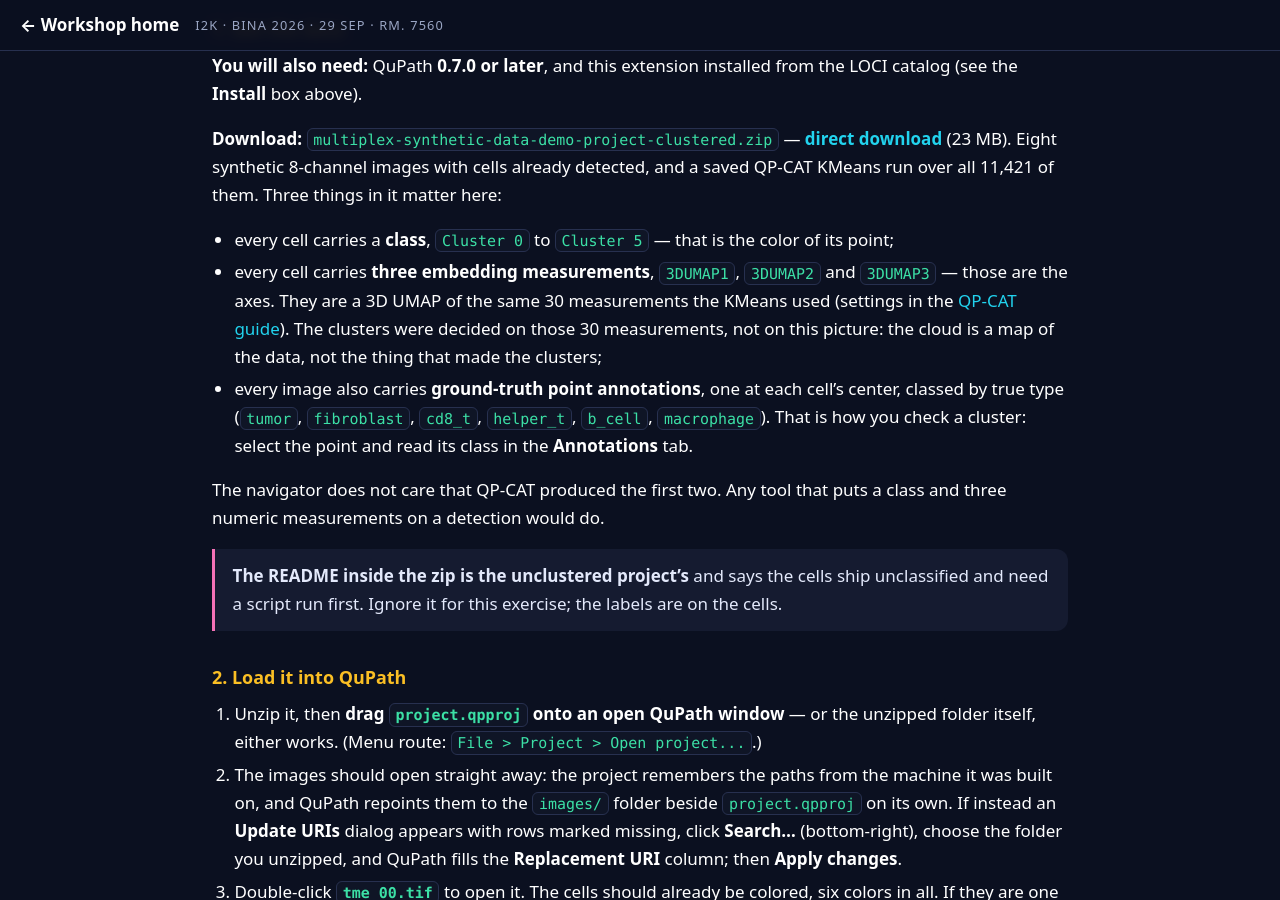
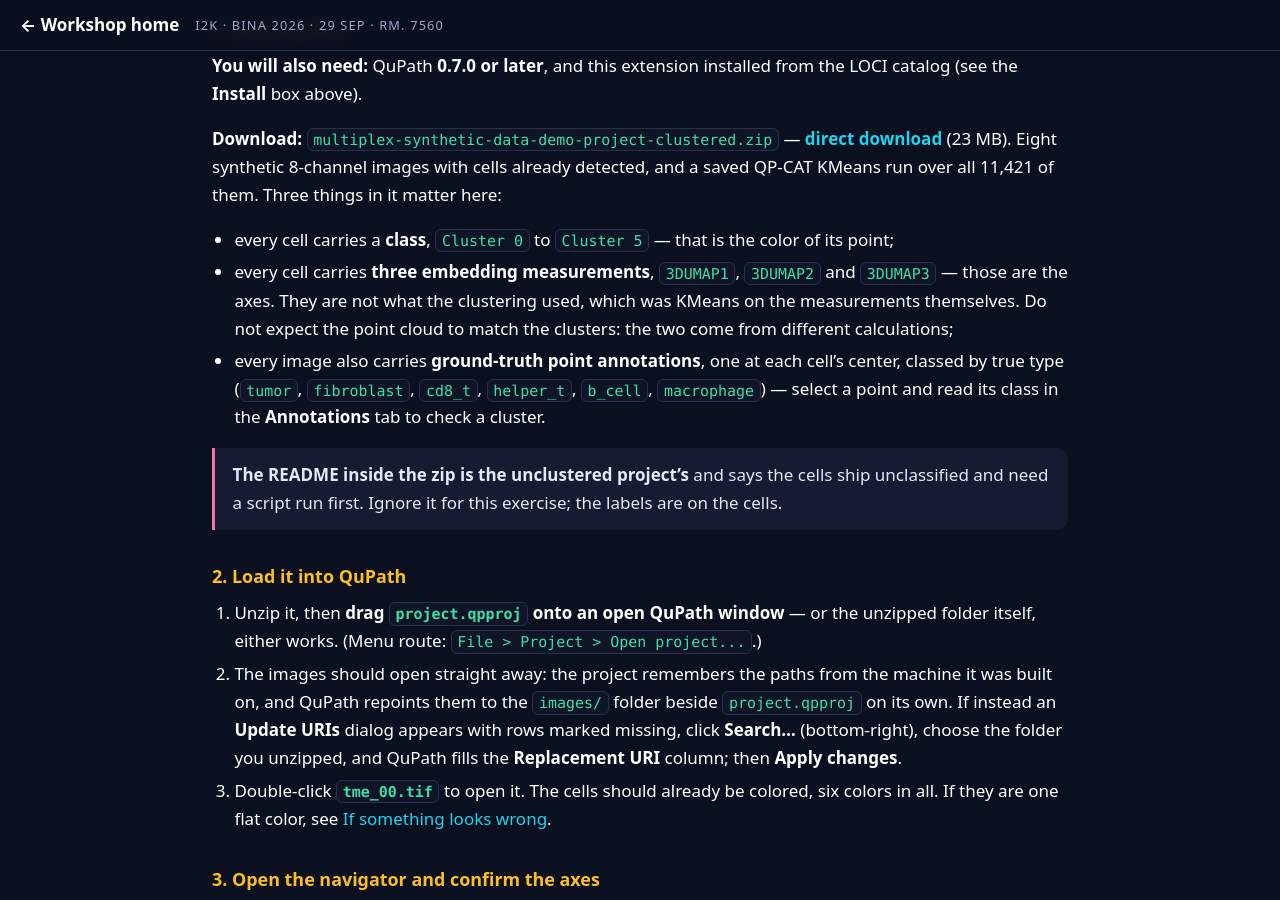
Before and after one commit to MichaelSNelson/BINA-I2K-2026-QuPath-Extensions, a Jekyll site: the page built from docs/04-cluster-3d-navigator.md, in a window 1280 px wide and 900 px high, scrolled down 2407 px. Built offline with Jekyll 4.4.1, drawn with Linux system fonts in a browser that asks for light colours.

Commit message:
Guide 4: cut the axes bullet to the point it exists to make
Five lines explaining that the axes are a 3D UMAP of the same 30
measurements KMeans used, that the clusters were decided on those, and that
the cloud is "a map of the data, not the thing that made the clusters" --
three ways of saying one thing, with a cross-reference in the middle.

Now: the axes are not what the clustering used, so do not expect the cloud
to match the clusters. That is the whole lesson.

Also dropped "The navigator does not care that QP-CAT produced the first
two. Any tool that puts a class and three numeric measurements on a
detection would do." True, and not something a reader of this exercise needs
at this point.

The ground-truth bullet stays, trimmed: step 6 still tells people to check a
cluster against the point annotations.

Claude-Session: https://claude.ai/code/session_01TZFXuLKiz1DgbomrTgfDTw

```diff
--- a/docs/04-cluster-3d-navigator.md
+++ b/docs/04-cluster-3d-navigator.md
@@ -78,17 +78,13 @@ catalog (see the **Install** box above).
 KMeans run over all 11,421 of them. Three things in it matter here:
 
 - every cell carries a **class**, `Cluster 0` to `Cluster 5` — that is the color of its point;
-- every cell carries **three embedding measurements**, `3DUMAP1`, `3DUMAP2` and `3DUMAP3` — those
-  are the axes. They are a 3D UMAP of the same 30 measurements the KMeans used (settings in the
-  [QP-CAT guide](03-qp-cat-cell-analysis-tools.md#hands-on-exercise)). The clusters were decided
-  on those 30 measurements, not on this picture: the cloud is a map of the data, not the thing
-  that made the clusters;
-- every image also carries **ground-truth point annotations**, one at each cell's center, classed
-  by true type (`tumor`, `fibroblast`, `cd8_t`, `helper_t`, `b_cell`, `macrophage`). That is how
-  you check a cluster: select the point and read its class in the **Annotations** tab.
-
-The navigator does not care that QP-CAT produced the first two. Any tool that puts a class and
-three numeric measurements on a detection would do.
+- every cell carries **three embedding measurements**, `3DUMAP1`, `3DUMAP2` and `3DUMAP3` —
+  those are the axes. They are not what the clustering used, which was KMeans on the
+  measurements themselves. Do not expect the point cloud to match the clusters: the two come
+  from different calculations;
+- every image also carries **ground-truth point annotations**, one at each cell's center,
+  classed by true type (`tumor`, `fibroblast`, `cd8_t`, `helper_t`, `b_cell`, `macrophage`) —
+  select a point and read its class in the **Annotations** tab to check a cluster.
 
 > **The README inside the zip is the unclustered project's** and says the cells ship
 > unclassified and need a script run first. Ignore it for this exercise; the labels are on the
```
